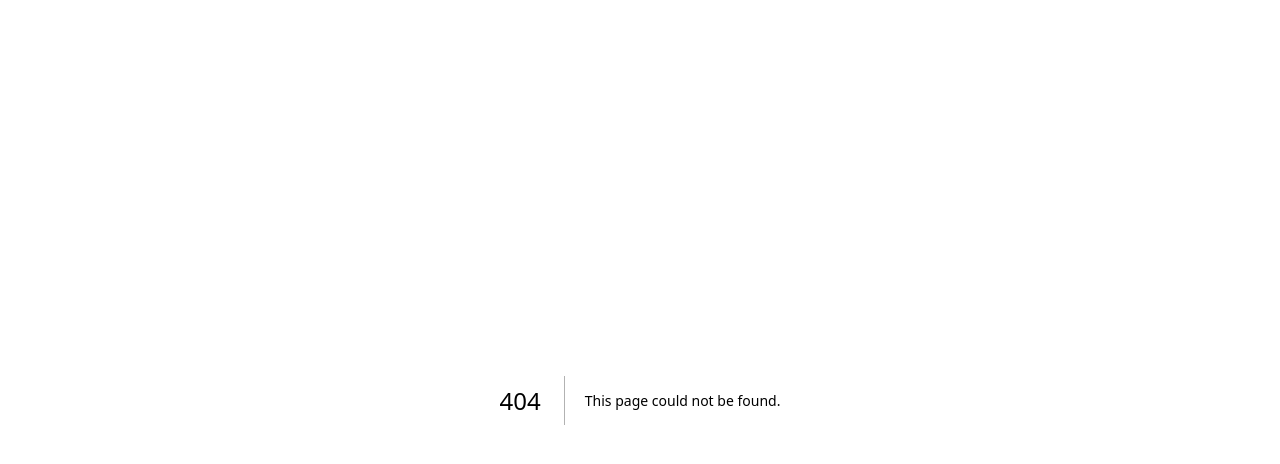
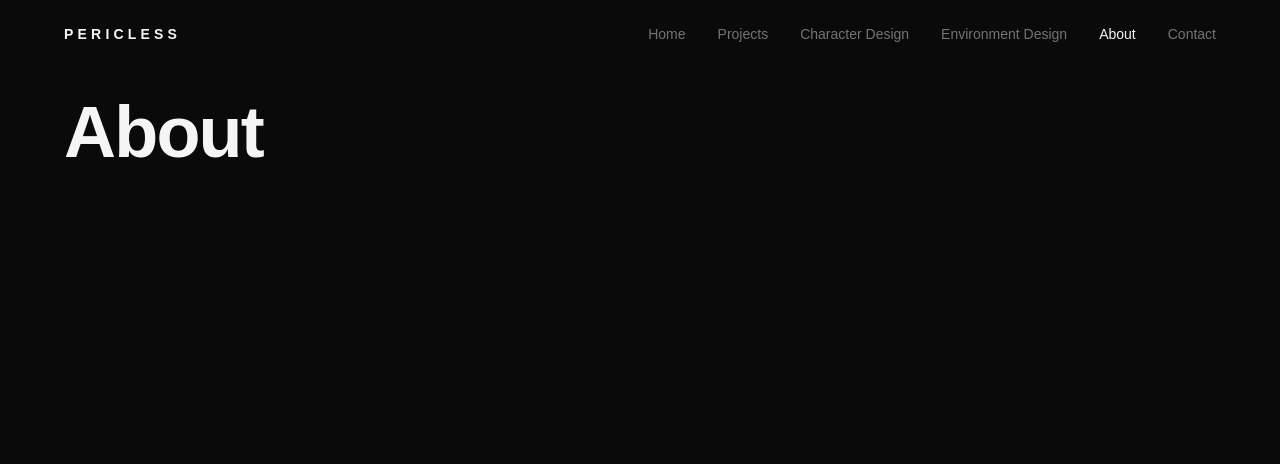
Before and after one commit to periclessjpg/pericless-portfolio, a Next.js app: page /about in a window 1280 px wide. Before the commit this address had no page. Shown: the top 464 px of the page. Built offline with nearby package versions, Linux system fonts and the light colour scheme.

Commit message:
Add pages and navigation bar

```diff
--- /dev/null
+++ b/app/about/page.tsx
@@ -0,0 +1 @@
+export default function Page() { return ( <main className="min-h-screen bg-neutral-950 px-8 py-24 text-neutral-100 md:px-16"><h1 className="text-5xl font-bold tracking-tight md:text-7xl">About</h1></main> ); }
--- /dev/null
+++ b/app/character-design/page.tsx
@@ -0,0 +1 @@
+export default function Page() { return ( <main className="min-h-screen bg-neutral-950 px-8 py-24 text-neutral-100 md:px-16"><h1 className="text-5xl font-bold tracking-tight md:text-7xl">Character Design</h1></main> ); }
--- /dev/null
+++ b/app/components/Navbar.tsx
@@ -0,0 +1,43 @@
+"use client";
+
+import Link from "next/link";
+import { usePathname } from "next/navigation";
+
+const links = [
+  { href: "/", label: "Home" },
+  { href: "/projects", label: "Projects" },
+  { href: "/character-design", label: "Character Design" },
+  { href: "/environment-design", label: "Environment Design" },
+  { href: "/about", label: "About" },
+  { href: "/contact", label: "Contact" },
+];
+
+export default function Navbar() {
+  const pathname = usePathname();
+
+  return (
+    <header className="absolute inset-x-0 top-0 z-50 flex items-center justify-between px-8 py-6 md:px-16">
+      <Link
+        href="/"
+        className="text-sm font-semibold uppercase tracking-[0.3em] text-neutral-100"
+      >
+        Pericless
+      </Link>
+      <nav className="hidden gap-8 text-sm md:flex">
+        {links.map((link) => (
+          <Link
+            key={link.href}
+            href={link.href}
+            className={
+              pathname === link.href
+                ? "text-neutral-100"
+                : "text-neutral-500 transition-colors hover:text-neutral-100"
+            }
+          >
+            {link.label}
+          </Link>
+        ))}
+      </nav>
+    </header>
+  );
+}
--- /dev/null
+++ b/app/contact/page.tsx
@@ -0,0 +1 @@
+export default function Page() { return ( <main className="min-h-screen bg-neutral-950 px-8 py-24 text-neutral-100 md:px-16"><h1 className="text-5xl font-bold tracking-tight md:text-7xl">Contact</h1></main> ); }
--- /dev/null
+++ b/app/environment-design/page.tsx
@@ -0,0 +1 @@
+export default function Page() { return ( <main className="min-h-screen bg-neutral-950 px-8 py-24 text-neutral-100 md:px-16"><h1 className="text-5xl font-bold tracking-tight md:text-7xl">Environment Design</h1></main> ); }
--- a/app/layout.tsx
+++ b/app/layout.tsx
@@ -1,6 +1,7 @@
 import type { Metadata } from "next";
 import { Geist, Geist_Mono } from "next/font/google";
 import "./globals.css";
+import Navbar from "./components/Navbar";
 
 const geistSans = Geist({
   variable: "--font-geist-sans",
@@ -13,8 +14,9 @@ const geistMono = Geist_Mono({
 });
 
 export const metadata: Metadata = {
-  title: "Create Next App",
-  description: "Generated by create next app",
+  title: "Pericless | Concept Artist & Illustrator",
+  description:
+    "Portfolio de Pericless, concept artist, illustrateur et graphiste spécialisé dans le jeu vidéo et l'animation.",
 };
 
 export default function RootLayout({ children }: LayoutProps<"/">) {
@@ -23,7 +25,10 @@ export default function RootLayout({ children }: LayoutProps<"/">) {
       lang="en"
       className={`${geistSans.variable} ${geistMono.variable} h-full antialiased`}
     >
-      <body className="min-h-full flex flex-col">{children}</body>
+      <body className="min-h-full flex flex-col bg-neutral-950 text-neutral-100">
+        <Navbar />
+        {children}
+      </body>
     </html>
   );
 }
--- /dev/null
+++ b/app/projects/page.tsx
@@ -0,0 +1 @@
+export default function Page() { return ( <main className="min-h-screen bg-neutral-950 px-8 py-24 text-neutral-100 md:px-16"><h1 className="text-5xl font-bold tracking-tight md:text-7xl">Projects</h1></main> ); }
```
